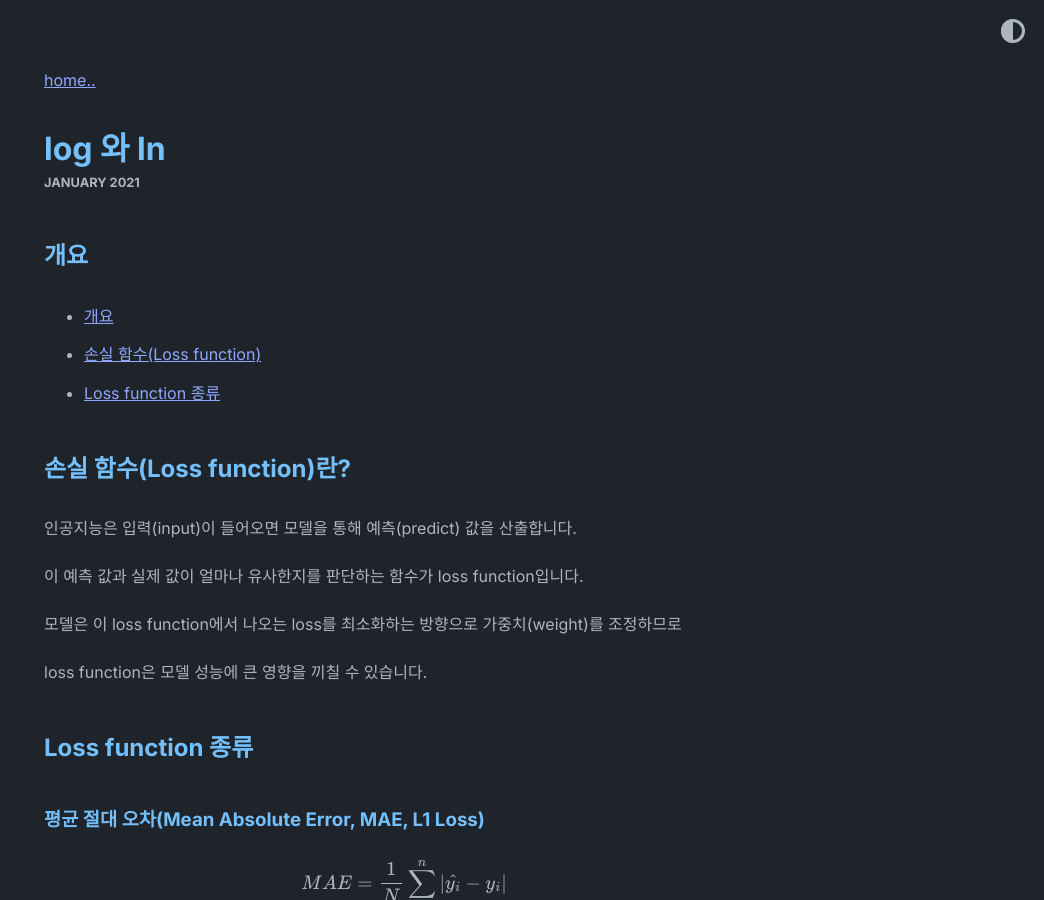
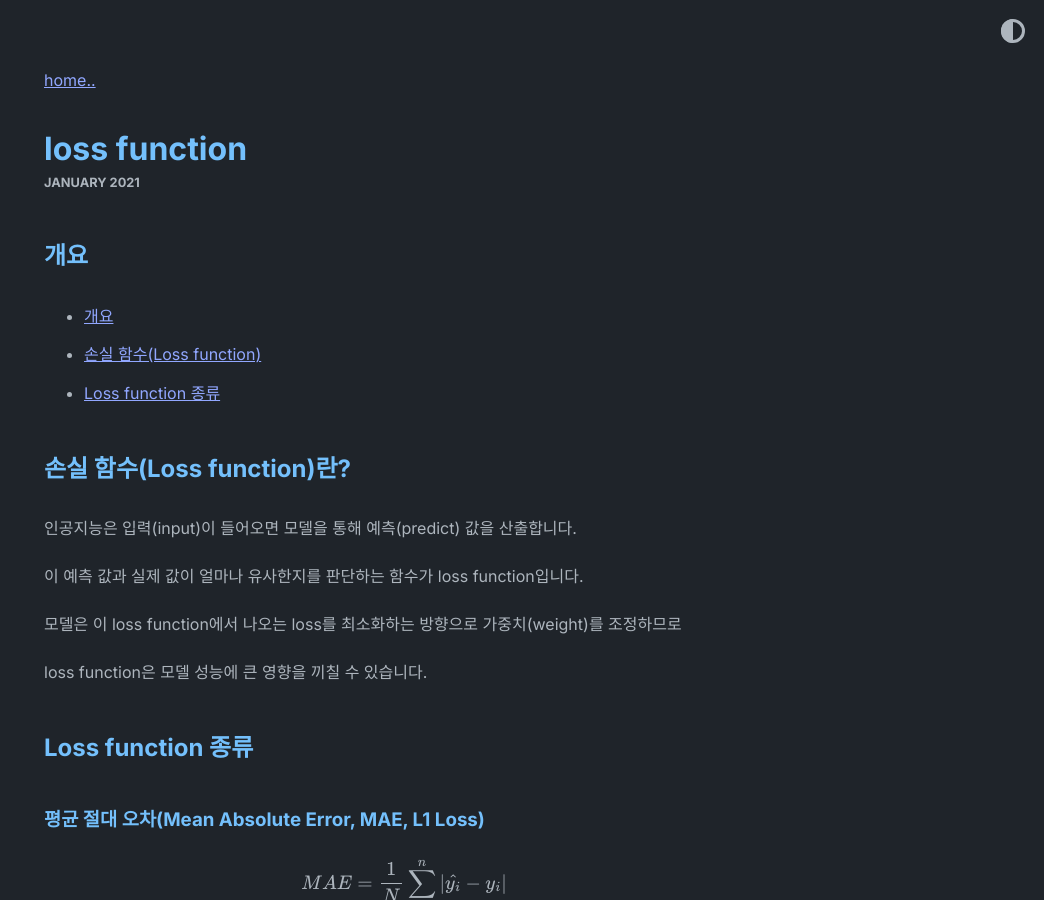
Before and after one commit to hookSSi/hookSSi.github.io, a Jekyll site: the page built from _posts/2021-01-03-loss-function.md, in a window 1280 px wide and 900 px high. Shown: the whole window, without its empty margins (236-1280 px from the left). Built offline with Jekyll 4.4.1, drawn with Linux system fonts in a browser that asks for light colours; formulas are drawn with MathJax 3.

Commit message:
new post 2022/01/20-14:22:57

```diff
--- a/_includes/mathjax_support.html
+++ b/_includes/mathjax_support.html
@@ -19,5 +19,5 @@ MathJax.Hub.Register.MessageHook("TeX Jax - parse error",function (message) {
         });
 </script>
 <script type="text/javascript" async
-    src="https://cdn.mathjax.org/mathjax/latest/MathJax.js?config=TeX-MML-AM_CHTML">
+    src="https://cdnjs.cloudflare.com/ajax/libs/mathjax/2.7.5/MathJax.js?config=TeX-MML-AM_CHTML">
 </script>
--- a/_posts/2021-01-03-loss-function.md
+++ b/_posts/2021-01-03-loss-function.md
@@ -1,9 +1,6 @@
 ---
-title:  'log 와 ln'
+title:  'loss function'
 layout: post
-categories:
-  - Math
-tags: [Math]
 use_math: true
 ---
 
```
Also changed, not shown: _posts/2022-01-05-activation-function.md (+1 -1 lines). Lines whose indentation alone changed are shown as unchanged.
